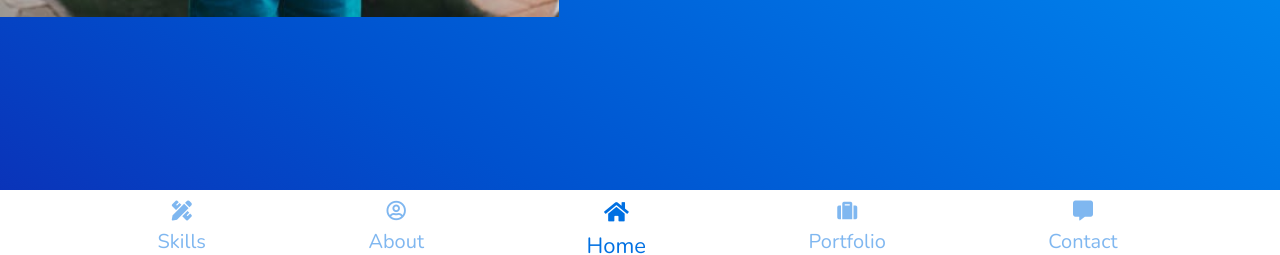
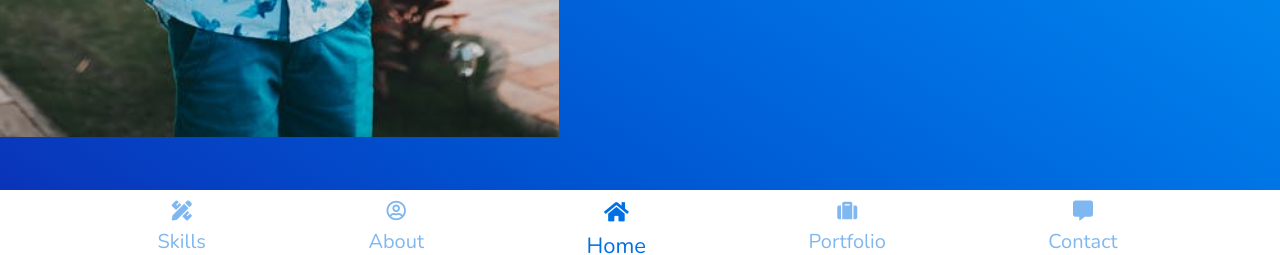
Before and after one commit to birunidev/jack, a plain HTML site: page index.html in a window 1280 px wide. Shown: the part 545-800 px from the top of the page. Drawn offline with nearby package versions, Linux system fonts and the light colour scheme.

Commit message:
Update main.css

```diff
--- a/css/main.css
+++ b/css/main.css
@@ -81,7 +81,7 @@ body {
 @media (min-width: 992px) {
   .header-image {
     width: 50%;
-    height: 40em;
+    height: 50em;
     background-size: cover;
     background-position: center -40px;
   }
```
